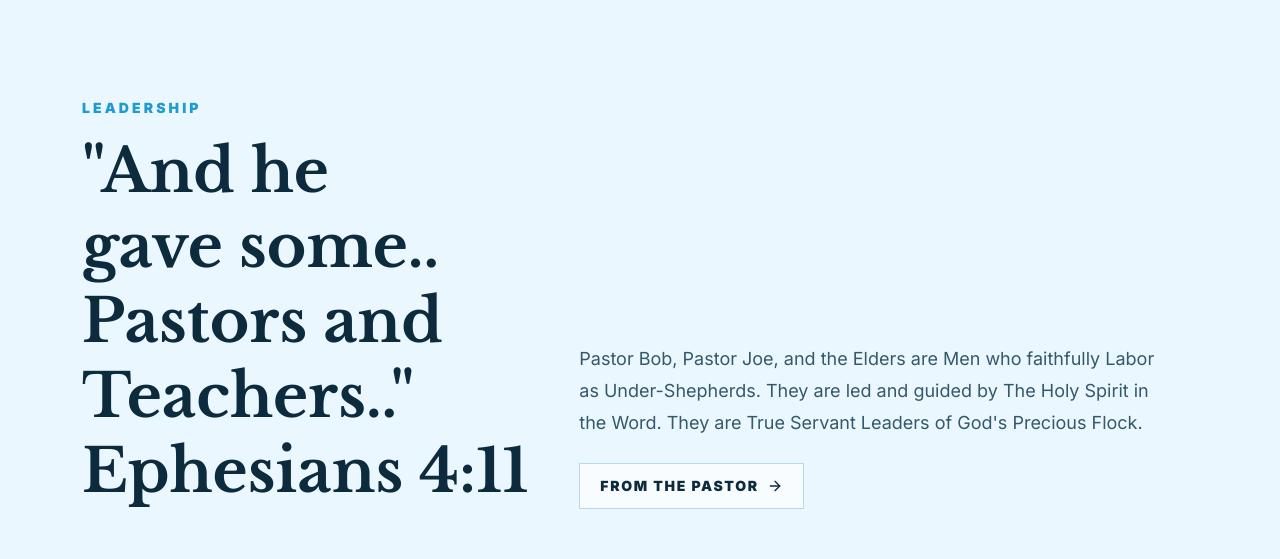
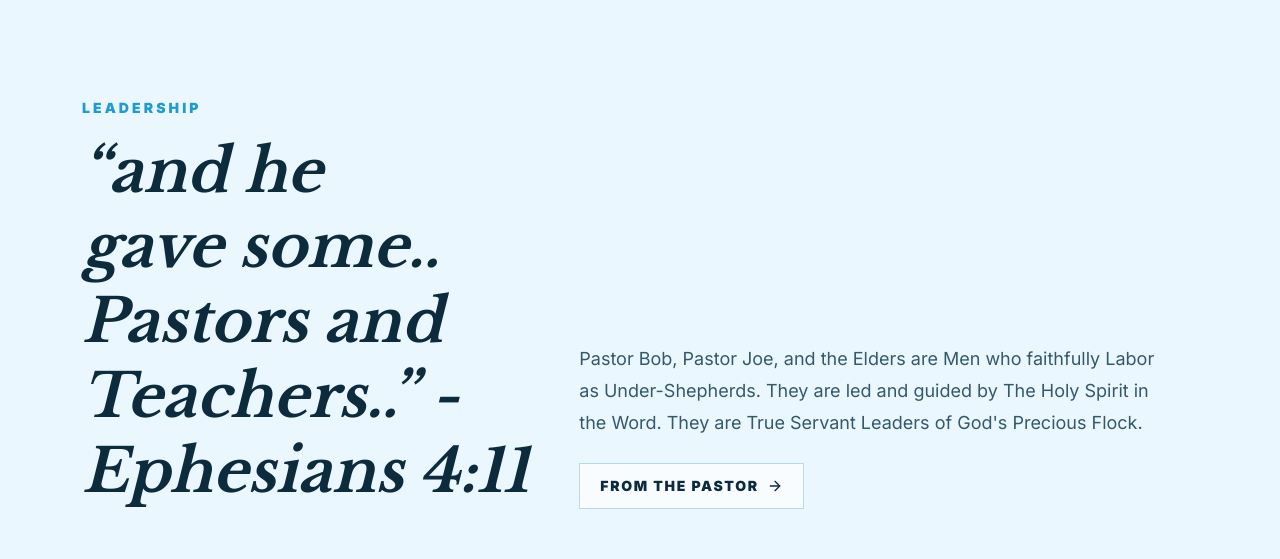
Before and after one commit to edesent/stillwater-christian-fellowship, a Next.js app: page / in a window 1280 px wide. Shown: the part 6260-6819 px from the top of the page. Built offline with nearby package versions, Linux system fonts and the light colour scheme.

Commit message:
Styled leadership verse as italic script-like hero text

```diff
--- a/src/app/page.tsx
+++ b/src/app/page.tsx
@@ -554,8 +554,8 @@ function Leadership() {
             <p className="text-sm font-black uppercase tracking-[0.22em] text-clay">
               Leadership
             </p>
-            <h2 className="serif mt-4 text-balance text-5xl font-bold leading-tight text-ink sm:text-6xl">
-              "And he gave some.. Pastors and Teachers.." Ephesians 4:11
+            <h2 className="serif mt-4 text-balance text-5xl font-semibold italic leading-tight text-ink sm:text-6xl">
+              &ldquo;and he gave some.. Pastors and Teachers..&rdquo; - Ephesians 4:11
             </h2>
           </div>
           <div className="max-w-xl">
```
